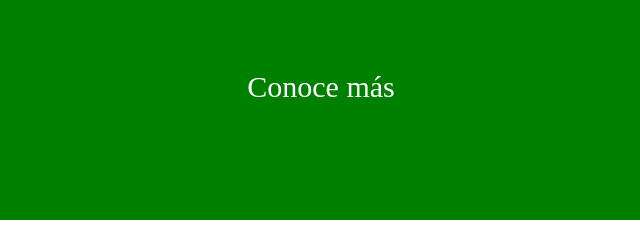
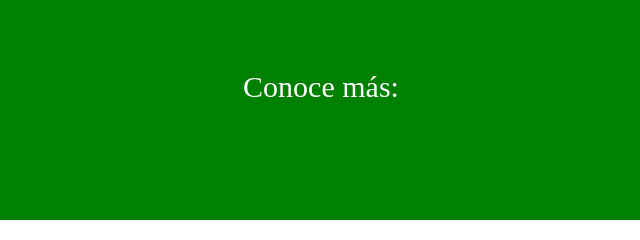
Before and after one commit to JuanNatera/proyecto2, a plain HTML site: page index.html in a window 1280 px wide. Shown: the part 701-941 px from the top of the page, 319-959 px from the left. Drawn offline with Linux system fonts and the light colour scheme.

Commit message:
imagenes y estilos

```diff
--- a/index.html
+++ b/index.html
@@ -34,7 +34,7 @@
 
     <section class="section2">
         <div class="conoce">
-        <p>Conoce más</p>
+        <p>Conoce más:</p>
         </div>
 
     </section>
```
